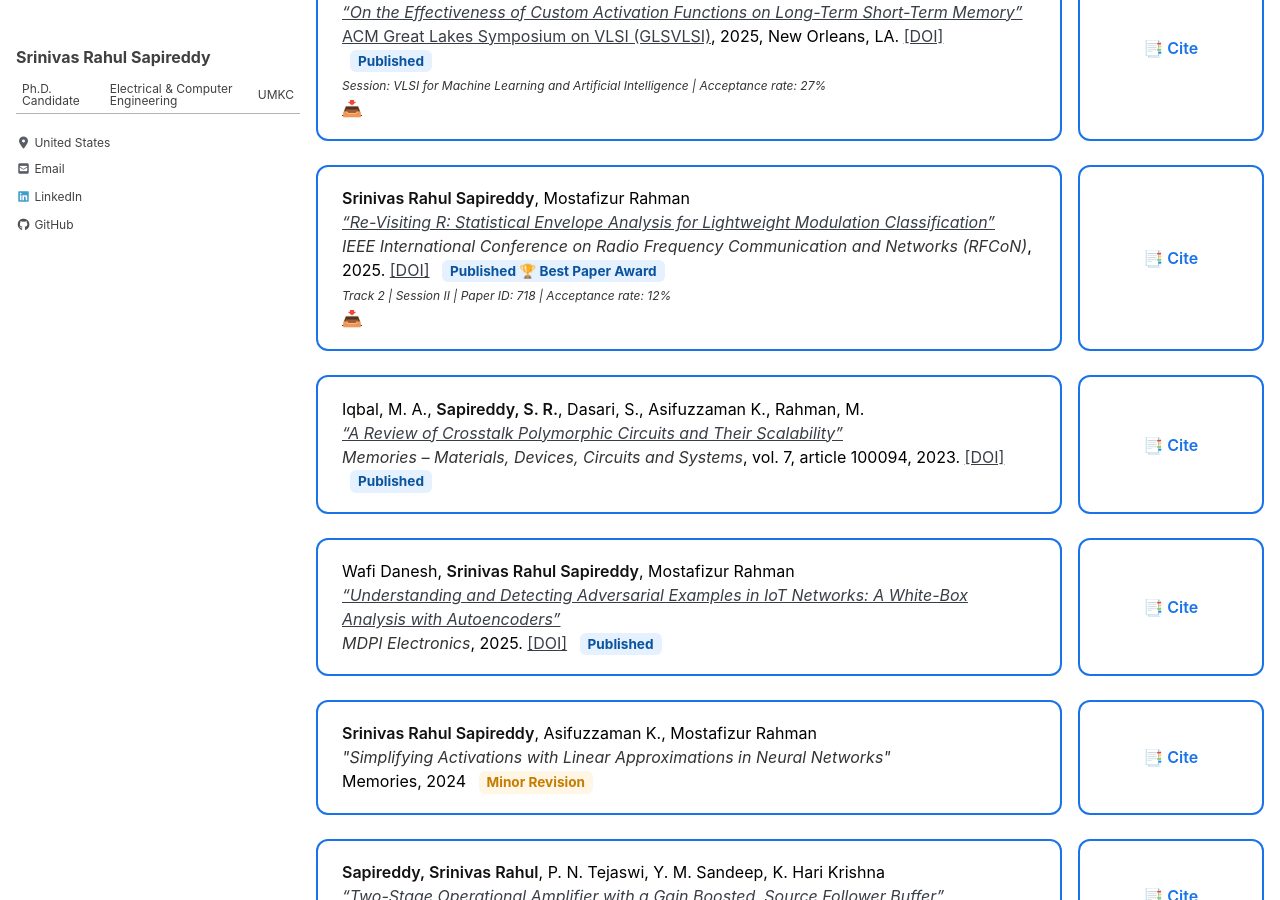
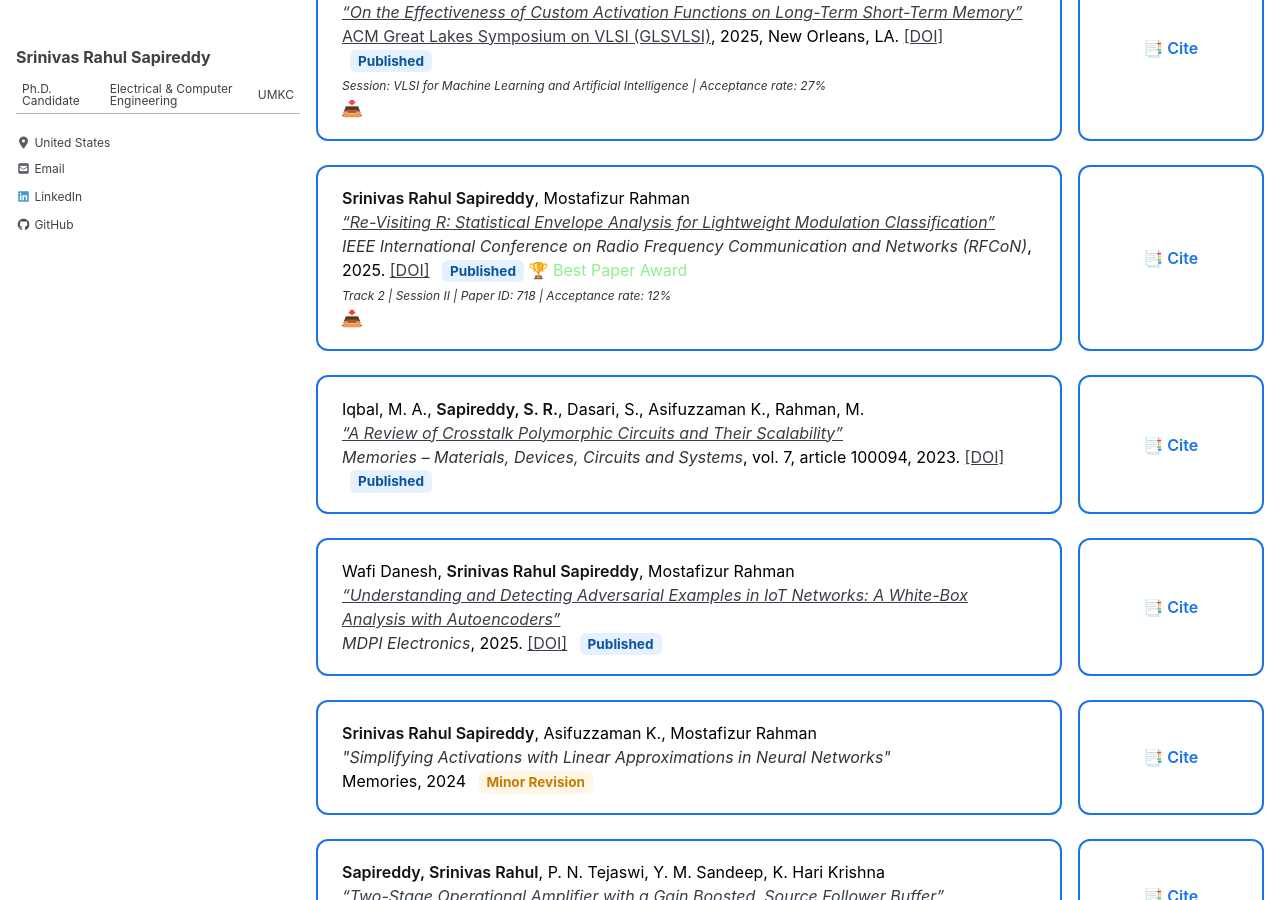
Before and after one commit to srsapireddy/srsapireddy.github.io, a Jekyll site: the page built from _pages/publications.md, in a window 1280 px wide and 900 px high, scrolled down 1043 px. Built offline with Jekyll 4.4.1, drawn with Linux system fonts in a browser that asks for light colours; cached includes are drawn as plain includes; nearby versions of some CDN libraries.

Commit message:
Update publications.md

```diff
--- a/_pages/publications.md
+++ b/_pages/publications.md
@@ -208,7 +208,8 @@ function copyCitation(id) {
       </em><br>
       <em>IEEE International Conference on Radio Frequency Communication and Networks (RFCoN)</em>, 2025.
       <a href="10.1109/RFCoN62306.2025.11085271" target="_blank">[DOI]</a>
-            <span class="status published"> Published 🏆 Best Paper Award</span><br>
+            <span class="status published"> Published</span>
+            <span style="color: lightgreen;">🏆 Best Paper Award</span><br>
       <small>
         <em>
           Track 2 | Session II | Paper ID: 718 | Acceptance rate: 12%
```
